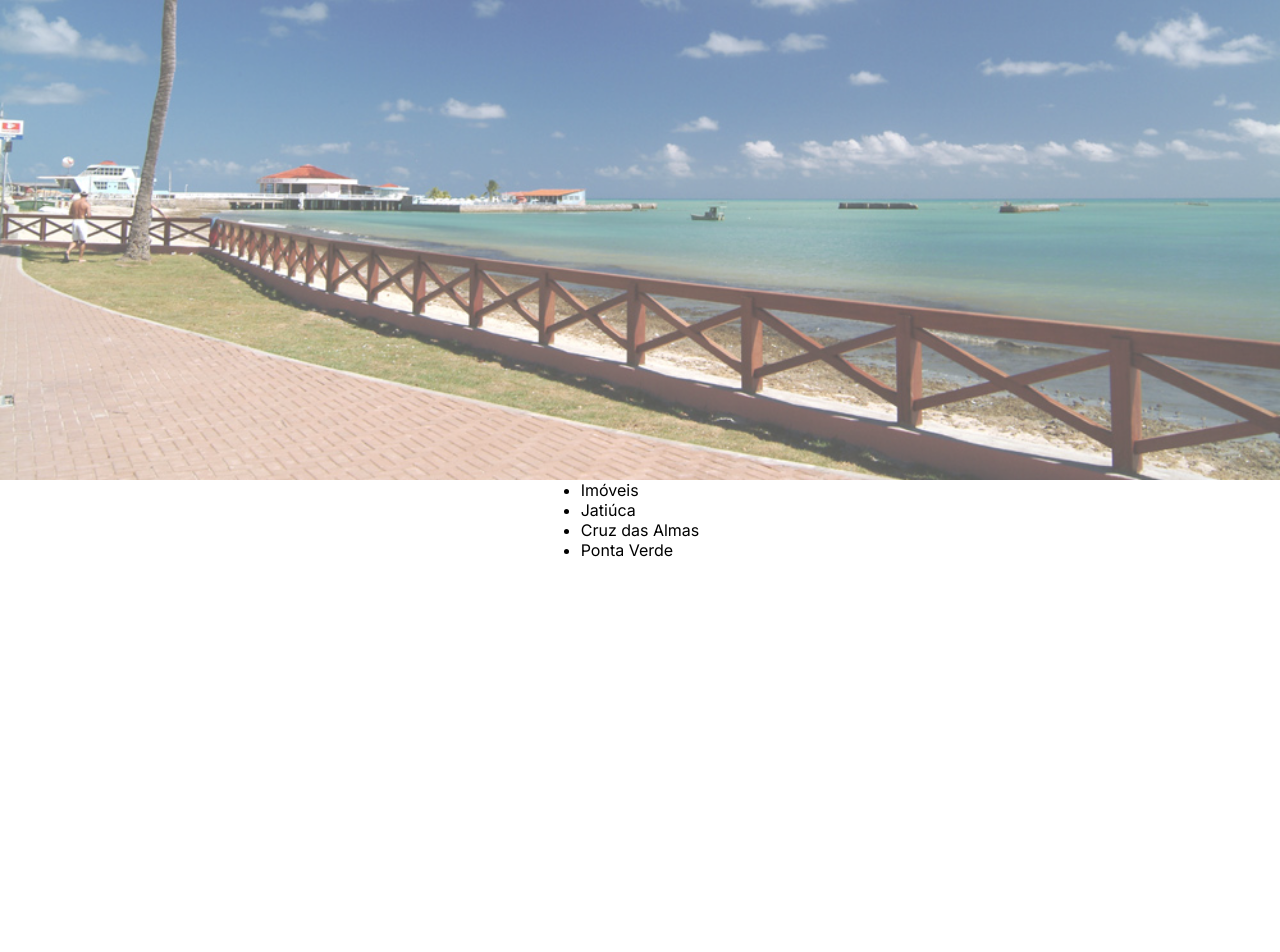
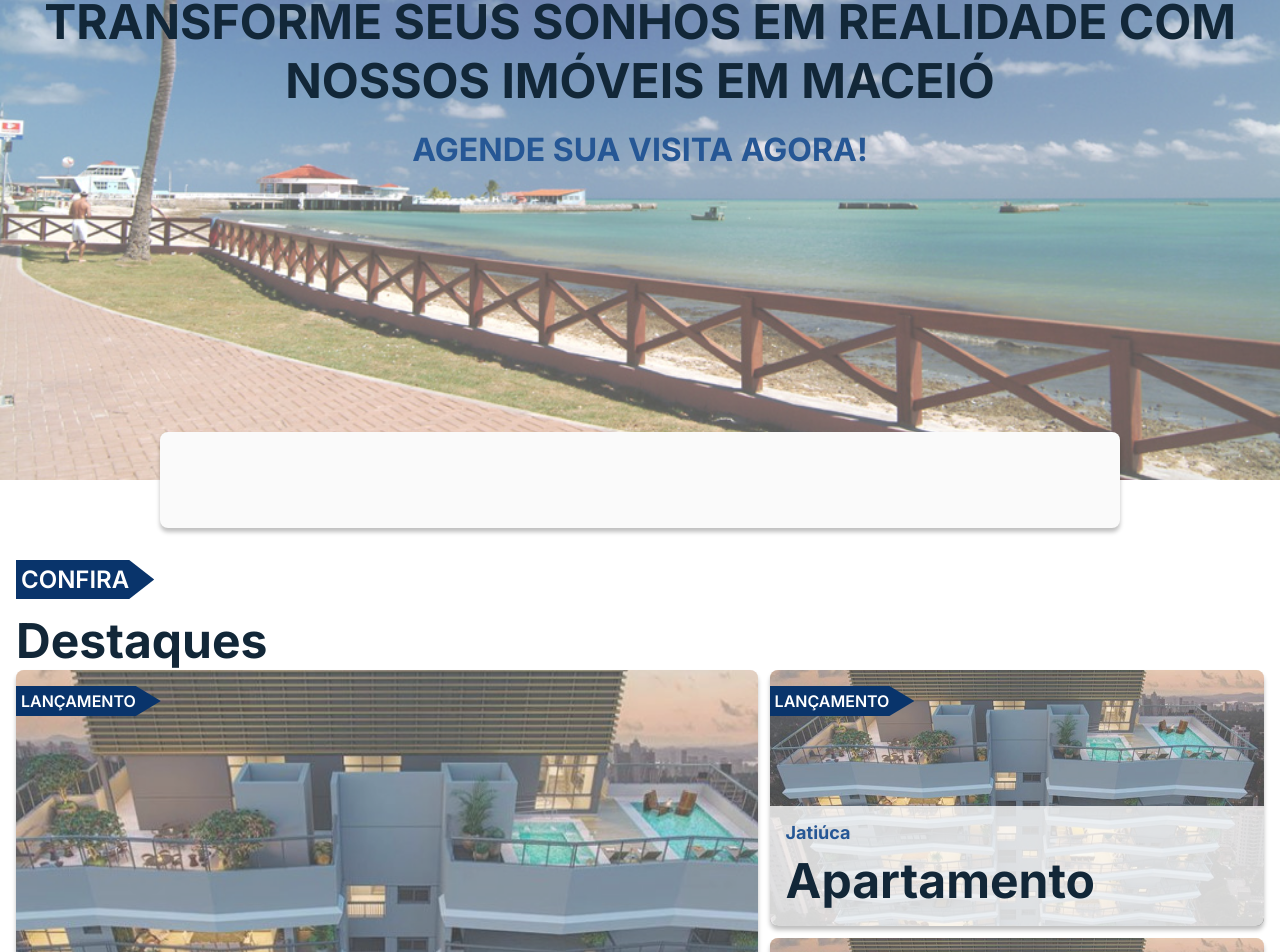
Before and after one commit to DiasJulia/wh-imoveis, a Next.js app: page / in a window 1280 px wide. Shown: the part 320-1272 px from the top of the page. Before the commit the page ends 880 px from the top, so only its background shows below. Built offline with nearby package versions, Linux system fonts and the light colour scheme.

Commit message:
Feat(Styling Index page): Styled first section, created badge component and styled grid Lançamentos

```diff
--- a/src/assets/index.ts
+++ b/src/assets/index.ts
@@ -1,3 +1,4 @@
 import maceioBg from './maceio-bg.jpg';
+import FotoApto1 from './foto_apto_1.jpg';
 
-export { maceioBg };
+export { maceioBg, FotoApto1 }
--- /dev/null
+++ b/src/components/Badge/index.tsx
@@ -0,0 +1,15 @@
+import React from 'react'
+import {StyledBadge} from './styles'
+
+interface badgeProps{
+    children: React.ReactElement[] | React.ReactElement | string,
+    fontSize?: number,
+}
+
+const Badge: React.FC<badgeProps> = ({children, fontSize}) => {
+  return (
+    <StyledBadge fontSize={fontSize}>{children}</StyledBadge>
+  )
+}
+
+export default Badge
--- /dev/null
+++ b/src/components/Badge/styles.ts
@@ -0,0 +1,19 @@
+import {type} from "os";
+import styled from "styled-components";
+
+type BadgeProps ={
+    fontSize?:number,
+}
+
+export const StyledBadge = styled.span<BadgeProps>`
+  clip-path: polygon(calc(100% - 25px) 0, 100% 50%, calc(100% - 25px) 100%, 0 100%, 0 0);
+  background-color:#09346B;
+  text-transform: uppercase;
+  padding: 5px 25px 5px 5px;
+  color: #fff;
+  font-weight: 600;
+  font-size: ${(props) => props.fontSize? props.fontSize : 24 }px;
+  width: fit-content;
+  margin-bottom: 0.5em;
+  display: block;
+`;
--- /dev/null
+++ b/src/components/Imovel/index.tsx
@@ -0,0 +1,26 @@
+import {FotoApto1} from '@/assets'
+import React from 'react'
+import Badge from '../Badge'
+import {Container, Content, Filter, ImageContainer} from './styles'
+
+type imovelProps = {
+    className?: string
+}
+
+const Imovel: React.FC<imovelProps> = ({className}) => {
+  return (
+    <Container className={className} background={FotoApto1.src}>
+        <Filter>
+            <Badge fontSize={16}>Lançamento</Badge>
+            <Content>
+              <h2>
+                <span>Jatiúca</span>
+                Apartamento
+              </h2>
+            </Content>
+        </Filter>
+    </Container>
+  )
+}
+
+export default Imovel
--- /dev/null
+++ b/src/components/Imovel/styles.ts
@@ -0,0 +1,52 @@
+import styled from "styled-components";
+
+type ImageProps = {
+    background: string;
+}
+
+export const Container = styled.div<ImageProps>`
+    box-shadow: 0px 4px 4px rgba(0, 0, 0, 0.25);
+    border-radius: 8px;
+    background: url(${(props)=> props.background}) no-repeat center;
+    background-size: cover;
+    min-height: 256px;
+`;
+
+export const Filter = styled.div`
+    background: rgba(250, 250, 250, 0.25);
+    width: 100%;
+    height: 100%;
+    border-radius: inherit;
+    padding-top: 1em;
+
+    display: flex;
+    flex-direction: column;
+    justify-content: space-between;
+`;
+
+export const Content = styled.div`
+    background: rgba(250, 250, 250, 0.8);
+    border-radius: 0px 0px 8px 8px;
+
+    padding: 1em;
+    h2{
+        font-weight: 700;
+        font-size: 24px;
+
+        span{
+            color: #265795;
+            font-weight: 700;
+            font-size: 18px;
+            display: block;
+            margin-bottom: 8px;
+        }
+    }
+`;
+
+export const ImageContainer = styled.div<ImageProps>`
+    background: url(${(props)=> props.background}) no-repeat center;
+    background-size: cover;
+    position: absolute;
+    width: 100%;
+    height: 100%;
+`;
--- a/src/components/Navbar/styles.ts
+++ b/src/components/Navbar/styles.ts
@@ -5,7 +5,7 @@ type navProps = {
 }
 
 export const Nav = styled.nav<navProps>`
-    background-color: ${(props)=> props.scroll>=10 ? '#fff': 'rgba(255, 255, 255, 0.7)'};
+    background-color: ${(props)=> props.scroll<=10 ? 'rgba(255, 255, 255, 0.7)' : '#fff'};
     color: #09346B;
     position: fixed;
     width: 100%;
@@ -14,6 +14,7 @@ export const Nav = styled.nav<navProps>`
     top: 0;
     justify-content: center;
     box-shadow: 0px 0px 4px rgba(0, 0, 0, 0.2), 0px 8px 16px rgba(0, 0, 0, 0.08);
+    z-index: 10;
 `;
 
 export const Menu = styled.ul`
@@ -35,8 +36,9 @@ export const Menu = styled.ul`
         list-style: none;
         position: absolute;
         margin-top: 10px;
-        background-color: #fff;
-        border-radius: 0 12px 12px 12px;
+        background: rgba(233, 233, 233, 0.6);
+        box-shadow: 0px 4px 4px rgba(0, 0, 0, 0.25);
+        border-radius: 8px;
         color: #09346B;
         padding: 10px;
     };
--- a/src/components/index.ts
+++ b/src/components/index.ts
@@ -1,2 +1,4 @@
 export { default as Navbar } from './Navbar';
 export { default as Footer } from './Footer';
+export { default as Badge } from './Badge';
+export { default as Imovel } from './Imovel';
--- a/src/pages/imoveis/index.tsx
+++ b/src/pages/imoveis/index.tsx
@@ -16,7 +16,7 @@ const Imoveis = () => {
   return (
     <>
     <Head>
-        <title>Create Next App</title>
+        <title>WH Imóveis</title>
         <meta name="description" content="Generated by create next app" />
         <meta name="viewport" content="width=device-width, initial-scale=1" />
         <link rel="icon" href="/favicon.ico" />
--- a/src/pages/index.tsx
+++ b/src/pages/index.tsx
@@ -1,14 +1,14 @@
 import Head from 'next/head'
 import styles from '@/styles/Home.module.css'
-import {Footer, Navbar} from '@/components'
+import {Badge, Footer, Navbar, Imovel} from '@/components'
 
-import { Filter, FirstSection } from './styles'
+import { Filter, FirstSection, GridLayout, SecondSection, WhiteBlock } from './styles'
 
 export default function Home() {
   return (
     <>
       <Head>
-        <title>Create Next App</title>
+        <title>WH Imóveis | Imóveis em Maceió</title>
         <meta name="description" content="Generated by create next app" />
         <meta name="viewport" content="width=device-width, initial-scale=1" />
         <link rel="icon" href="/favicon.ico" />
@@ -16,8 +16,28 @@ export default function Home() {
       <main className={styles.main}>
         <Navbar/>
         <FirstSection>
-          <Filter></Filter>
+          <Filter>
+            <div>
+              <h1>Transforme seus sonhos em realidade com nossos imóveis em maceió</h1>
+              <br />
+              <h2>Agende sua visita agora!</h2>
+            </div>
+          </Filter>
         </FirstSection>
+        <WhiteBlock/>
+        <SecondSection>
+          <h2>
+            <Badge>
+              Confira
+            </Badge>
+            Destaques
+          </h2>
+          <GridLayout>
+            <Imovel className='main'></Imovel>
+            <Imovel></Imovel>
+            <Imovel></Imovel>
+          </GridLayout>
+        </SecondSection>
         <Footer/>
       </main>
     </>
--- a/src/pages/styles.ts
+++ b/src/pages/styles.ts
@@ -13,4 +13,54 @@ export const Filter = styled.div`
   background-color: #ffffff55;
   height: 100%;
   width: 100%;
+  text-align: center;
+  display: flex;
+  flex-direction: column;
+  align-items: center;
+  justify-content: center;
+  padding: 2em max(calc(100vw - 1400px), 1rem);
+
+  h1{
+    text-transform: uppercase;
+    color: #122738;
+    font-weight: 700;
+    font-size: 48px;
+  }
+
+  h2{
+    font-weight: 700;
+    font-size: 32px;
+    text-transform: uppercase;
+    color: #265795;
+  }
 `;
+
+export const WhiteBlock = styled.div`
+  background-color: #fafafa;
+  border-radius: 8px;
+  min-height: 96px;
+  min-width: 75%;
+  margin-top: -48px;
+  box-shadow: 0px 4px 4px rgba(0, 0, 0, 0.25);
+`;
+
+export const SecondSection = styled.section`
+  padding: 2em max(calc(100vw - 1400px), 1rem);
+  width: 100%;
+
+  h2{
+    font-weight: 700;
+    font-size: 48px;
+    color: #122738;
+  }
+`;
+
+export const GridLayout = styled.div`
+  display: grid;
+  grid-template-columns: 3fr 2fr;
+  grid-template-rows: repeat(2, 1fr);
+  grid-column-gap: 12px;
+  grid-row-gap: 12px;
+
+  .main { grid-area: 1 / 1 / 3 / 2; }
+`;
```
Also changed, not shown: src/assets/foto_apto_1.jpg (added).
